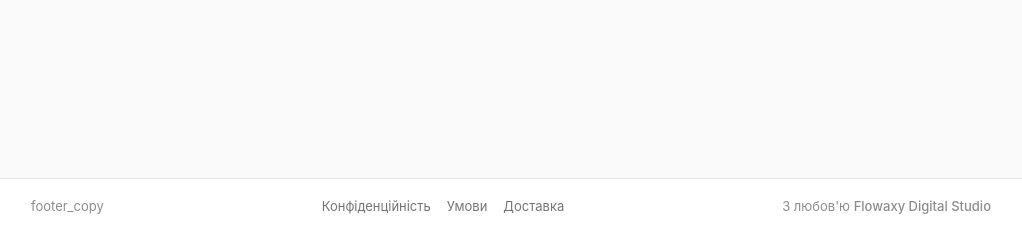
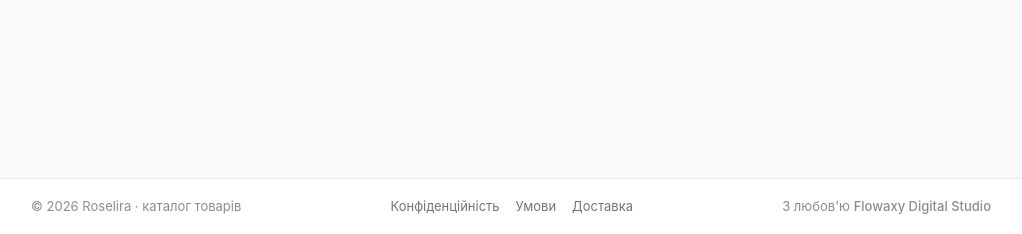
Before and after one commit to iteffa-works/roselira.shop, a PHP site: page / in a window 1280 px wide. Shown: the part 566-800 px from the top of the page, without its empty margins (129-1151 px from the left). Run offline with PHP 8.4, Linux system fonts and the light colour scheme.

Commit message:
chore(i18n): update footer and cookie consent copy
Co-authored-by: Cursor <cursoragent@cursor.com>

```diff
--- a/flowaxy/Support/LocaleDefaults.php
+++ b/flowaxy/Support/LocaleDefaults.php
@@ -6,7 +6,7 @@ namespace Flowaxy\Support;
 
 final class LocaleDefaults
 {
-    public const STRINGS_VERSION = 8;
+    public const STRINGS_VERSION = 9;
 
     /** @return array<string, array<string, string>> */
     public static function all(): array
@@ -34,6 +34,12 @@ final class LocaleDefaults
             'order_error_variant_inactive',
             'order_error_captcha',
             'footer_credit',
+            'footer_copy',
+            'footer_nav_label',
+            'cookie_title',
+            'cookie_banner_text',
+            'cookie_accept',
+            'cookie_reject',
             'order_success',
         ];
     }
@@ -47,9 +53,11 @@ final class LocaleDefaults
             'reviews' => 'reviews',
             'rating_of' => ':rating of :max',
             'footer_credit' => 'Made with love by',
-            'footer_privacy' => 'Privacy',
-            'footer_terms' => 'Terms',
-            'footer_delivery' => 'Delivery & returns',
+            'footer_copy' => '© :year Roselira · product catalog',
+            'footer_nav_label' => 'Footer links',
+            'footer_privacy' => 'Privacy Policy',
+            'footer_terms' => 'Terms of Use',
+            'footer_delivery' => 'Delivery',
             'footer_contact' => 'Contact',
             'meta_privacy_title' => 'Privacy Policy — Roselira',
             'meta_privacy_desc' => 'How Roselira collects and uses personal data when you place an order.',
@@ -57,8 +65,9 @@ final class LocaleDefaults
             'meta_terms_desc' => 'Terms for using roselira.shop and placing orders.',
             'meta_delivery_title' => 'Delivery & Returns — Roselira',
             'meta_delivery_desc' => 'Shipping, payment and return policy for Roselira orders.',
-            'cookie_banner_text' => 'We use cookies for language, theme and analytics (after consent).',
-            'cookie_accept' => 'Accept',
+            'cookie_title' => 'Cookies',
+            'cookie_banner_text' => 'We use cookies for language, theme, and analytics — only after you consent.',
+            'cookie_accept' => 'Accept all',
             'cookie_reject' => 'Essential only',
             'not_found_text' => 'The requested product was not found.',
             'not_found_back' => 'Back to catalog',
@@ -111,7 +120,8 @@ final class LocaleDefaults
             'home_subtitle' => 'Оригінальна косметика KIKO Milano та аксесуари — перегляд і швидке замовлення онлайн.',
             'reviews' => 'відгуків',
             'rating_of' => ':rating з :max',
-            'footer' => '© Roselira — roselira.shop',
+            'footer_copy' => '© :year Roselira · каталог товарів',
+            'footer_nav_label' => 'Посилання сайту',
             'footer_privacy' => 'Конфіденційність',
             'footer_terms' => 'Умови',
             'footer_delivery' => 'Доставка',
@@ -123,8 +133,9 @@ final class LocaleDefaults
             'meta_terms_desc' => 'Умови використання сайту roselira.shop та оформлення замовлень.',
             'meta_delivery_title' => 'Доставка та повернення — Roselira',
             'meta_delivery_desc' => 'Доставка, оплата та повернення товарів Roselira.',
-            'cookie_banner_text' => 'Ми використовуємо cookies для мови, теми та аналітики (після згоди).',
-            'cookie_accept' => 'Прийняти',
+            'cookie_title' => 'Файли cookie',
+            'cookie_banner_text' => 'Ми використовуємо cookies для мови, теми та аналітики — лише після вашої згоди.',
+            'cookie_accept' => 'Прийняти все',
             'cookie_reject' => 'Лише необхідні',
             'not_found_text' => 'Запрошений товар не знайдено.',
             'not_found_back' => 'До каталогу',
@@ -177,7 +188,8 @@ final class LocaleDefaults
             'home_subtitle' => 'Оригинальная косметика KIKO Milano и аксессуары — просмотр и быстрый заказ онлайн.',
             'reviews' => 'отзывов',
             'rating_of' => ':rating из :max',
-            'footer' => '© Roselira — roselira.shop',
+            'footer_copy' => '© :year Roselira · каталог товаров',
+            'footer_nav_label' => 'Ссылки сайта',
             'footer_privacy' => 'Конфиденциальность',
             'footer_terms' => 'Условия',
             'footer_delivery' => 'Доставка',
@@ -189,8 +201,9 @@ final class LocaleDefaults
             'meta_terms_desc' => 'Условия использования сайта roselira.shop и оформления заказов.',
             'meta_delivery_title' => 'Доставка и возврат — Roselira',
             'meta_delivery_desc' => 'Доставка, оплата и возврат товаров Roselira.',
-            'cookie_banner_text' => 'Мы используем cookies для языка, темы и аналитики (после согласия).',
-            'cookie_accept' => 'Принять',
+            'cookie_title' => 'Файлы cookie',
+            'cookie_banner_text' => 'Мы используем cookies для языка, темы и аналитики — только после вашего согласия.',
+            'cookie_accept' => 'Принять все',
             'cookie_reject' => 'Только необходимые',
             'not_found_text' => 'Запрошенный товар не найден.',
             'not_found_back' => 'В каталог',
```
